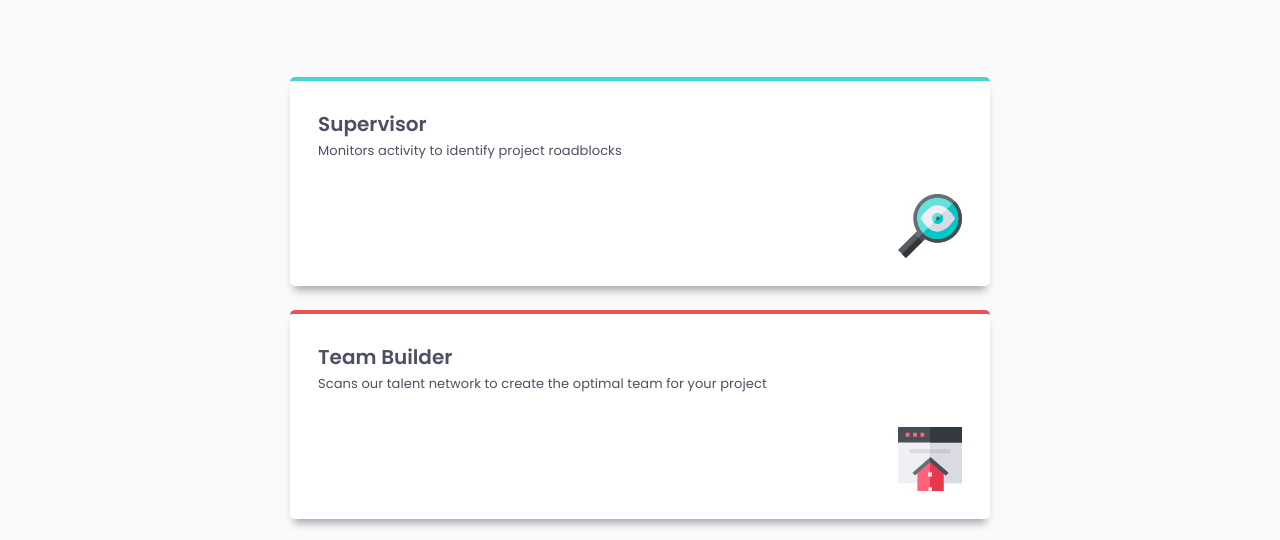
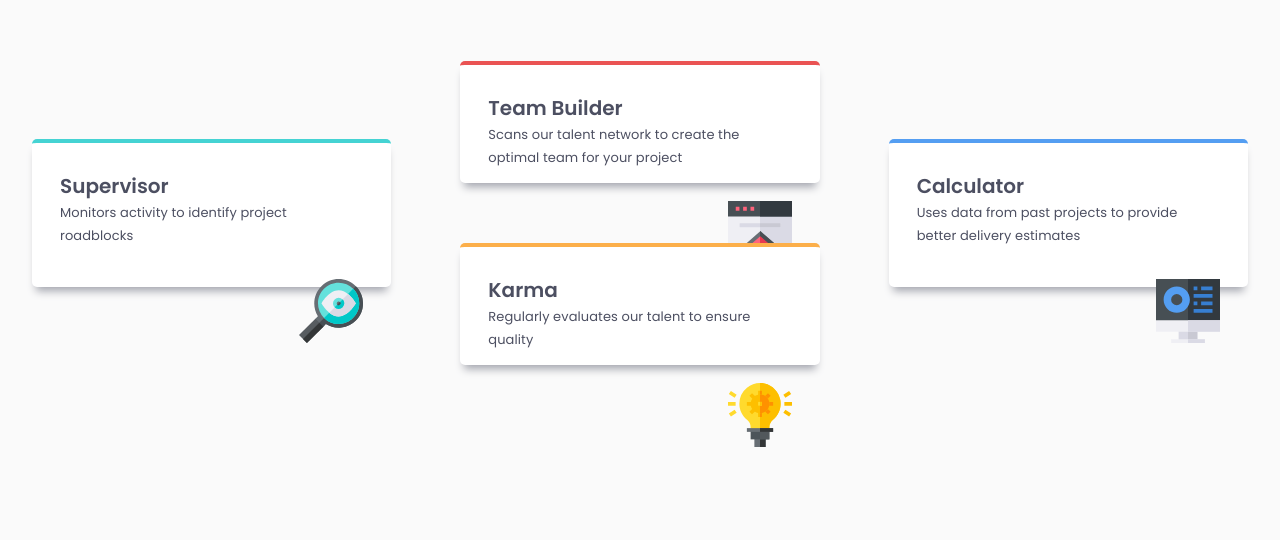
Before and after one commit to Veena-K-Venugopal/fm-four-card-feature, a plain HTML site: page index.html in a window 1280 px wide. Shown: the part 242-782 px from the top of the page. Drawn offline with Linux system fonts and the light colour scheme.

Commit message:
Grid columns and rows fixed

```diff
--- a/styles.css
+++ b/styles.css
@@ -90,21 +90,42 @@ svg {
 
 @media screen and (min-width: 400px) {
 
-    body {
-        max-height: 100vh;
-        height: 100%;
-    }
-
     .head-card {
         max-width: 540px;
         margin: auto;
     }
 
     .main-card {
-        max-width: 700px;
+        /* max-width: 700px; */
         margin: auto;
-        margin-top: 5rem;
+        margin-top: 4rem;
     }
 }
 
-@media screen and (min-width: 786px) {}
+@media screen and (min-width: 786px) {
+    .main-card {
+        display: grid;
+        grid-template-rows: 0.26fr 0.21fr 0.06fr 0.21fr 0.26fr;
+        grid-template-columns: 0.16fr 0.16fr 0.02fr 0.16fr 0.16fr 0.02fr 0.16fr 0.16fr;
+    }
+
+    .supervisor {
+        grid-row: 2 / 5;
+        grid-column: 1 / 3;
+    }
+
+    .team-builder {
+        grid-row: 1 / 3;
+        grid-column: 4 / 6;
+    }
+
+    .karma {
+        grid-row: 4 / 6;
+        grid-column: 4 / 6;
+    }
+
+    .calculator {
+        grid-row: 2 / 5;
+        grid-column: 7 / 9;
+    }
+}
```
